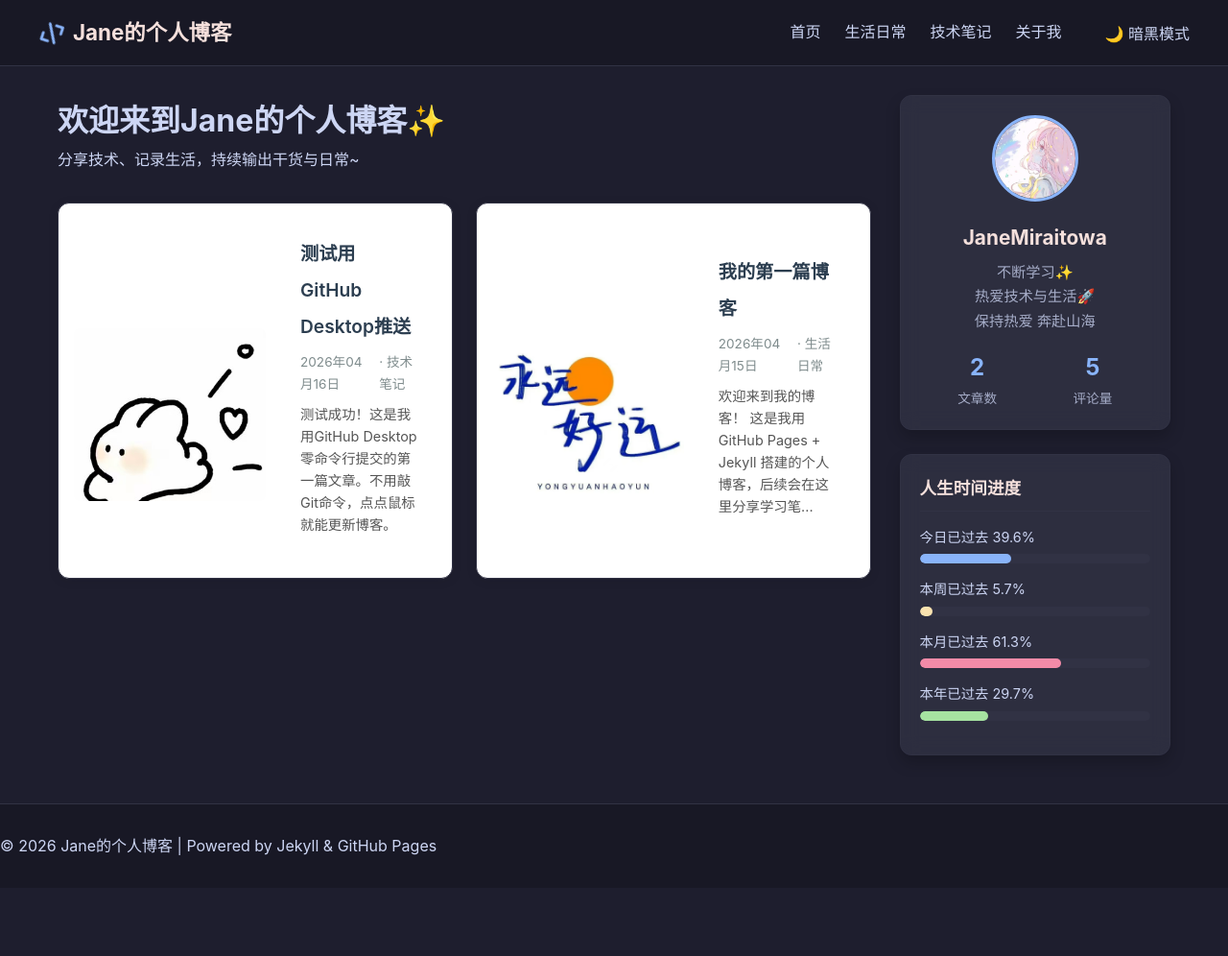
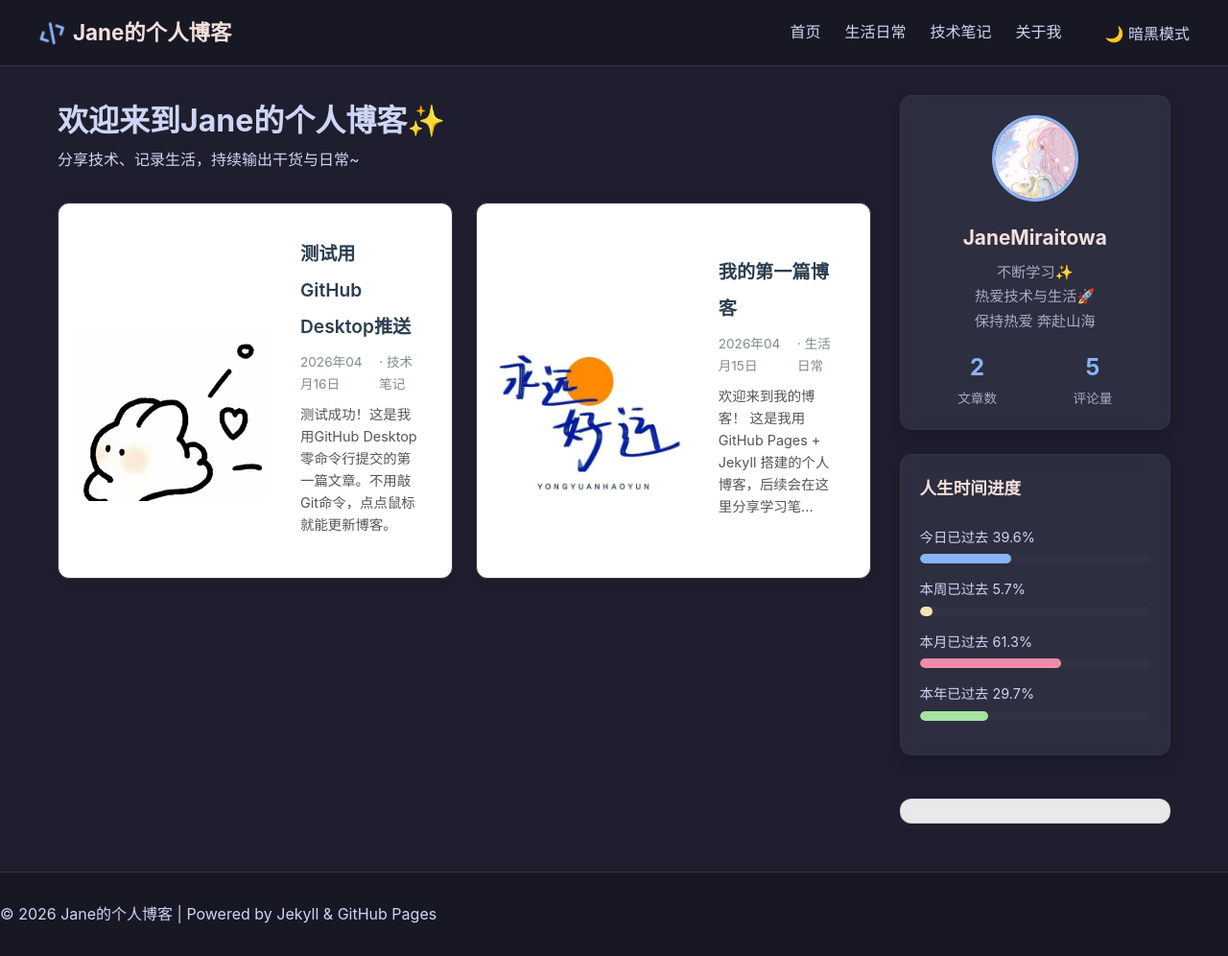
Before and after one commit to JaneMiraitowa/JaneMiraitowa.github.io, a Jekyll site: the page built from index.html, in a window 1280 px wide and 996 px high. Shown: the whole window at 96% size. Built offline with Jekyll 4.4.1, drawn with Linux system fonts in a browser that asks for light colours; comment, search, counter and statistics services are not loaded.

Commit message:
美化评论框

```diff
--- a/_includes/latest-comments.html
+++ b/_includes/latest-comments.html
@@ -1,3 +1,5 @@
+<!-- 最新回复 - 美化版 -->
+<div class="giscus-container">
   <script src="https://giscus.app/client.js"
       data-repo="JaneMiraitowa/JaneMiraitowa.github.io"
       data-repo-id="R_kgDOSCh2KA"
@@ -9,3 +11,40 @@
       crossorigin="anonymous"
       async>
   </script>
+</div>
+
+<style>
+/* 评论区容器整体美化 */
+.giscus-container {
+  margin-top: 20px;
+  border-radius: 12px;
+  overflow: hidden;
+  background: rgba(255, 255, 255, 0.05);
+  backdrop-filter: blur(8px);
+  border: 1px solid rgba(255, 255, 255, 0.1);
+  padding: 12px;
+}
+
+/* 适配深色模式的评论框样式 */
+.giscus-frame {
+  width: 100% !important;
+  min-height: 250px;
+  border-radius: 8px;
+}
+
+/* 深色模式下的评论区文字与输入框 */
+@media (prefers-color-scheme: dark) {
+  .giscus-container {
+    background: rgba(30, 30, 40, 0.8);
+    border: 1px solid rgba(255, 255, 255, 0.15);
+  }
+}
+
+/* 浅色模式下的评论区样式 */
+@media (prefers-color-scheme: light) {
+  .giscus-container {
+    background: rgba(255, 255, 255, 0.9);
+    border: 1px solid rgba(0, 0, 0, 0.1);
+  }
+}
+</style>
--- a/_includes/sidebar.html
+++ b/_includes/sidebar.html
@@ -110,3 +110,39 @@
   });
 });
 </script>
+
+<style>
+/* 评论区容器整体美化 */
+.giscus-container {
+  margin-top: 20px;
+  border-radius: 12px;
+  overflow: hidden;
+  background: rgba(255, 255, 255, 0.05);
+  backdrop-filter: blur(8px);
+  border: 1px solid rgba(255, 255, 255, 0.1);
+  padding: 12px;
+}
+
+/* 适配深色模式的评论框样式 */
+.giscus-frame {
+  width: 100% !important;
+  min-height: 250px;
+  border-radius: 8px;
+}
+
+/* 深色模式下的评论区文字与输入框 */
+@media (prefers-color-scheme: dark) {
+  .giscus-container {
+    background: rgba(30, 30, 40, 0.8);
+    border: 1px solid rgba(255, 255, 255, 0.15);
+  }
+}
+
+/* 浅色模式下的评论区样式 */
+@media (prefers-color-scheme: light) {
+  .giscus-container {
+    background: rgba(255, 255, 255, 0.9);
+    border: 1px solid rgba(0, 0, 0, 0.1);
+  }
+}
+</style>
```
Also changed, not shown: _includes/comments.html (+19 -4 lines). Lines whose indentation alone changed are shown as unchanged.
